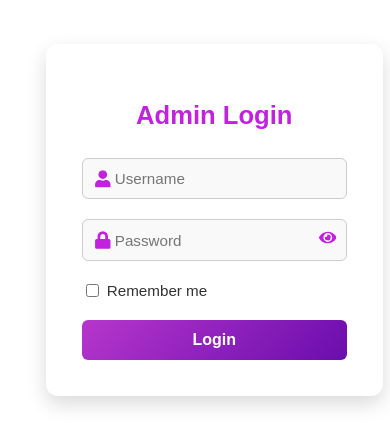
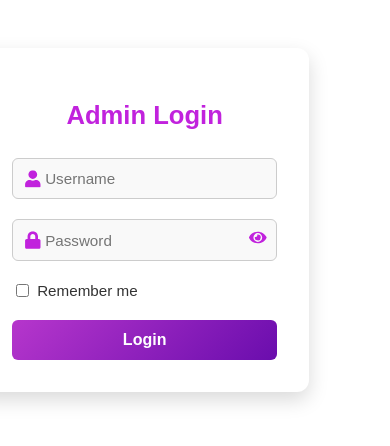
Before and after one commit to Nithya0501/exam-site, a Next.js app: page /admin/login in a window 390 px wide. Shown: the part 210-656 px from the top of the page. Built offline with nearby package versions, Linux system fonts and the light colour scheme; no server answers.

Commit message:
set api globally

```diff
--- a/src/app/admin/dashboard/page.js
+++ b/src/app/admin/dashboard/page.js
@@ -2,6 +2,7 @@
 import { useEffect, useState } from "react";
 import { useRouter } from "next/navigation";
 import styles from "../../../styles/dashboard.module.scss";
+import { apiUrl } from "../../../lib/api";
 
 export default function DashboardPage() {
   const [user, setUser] = useState(null);
@@ -13,7 +14,7 @@ export default function DashboardPage() {
 
     const fetchData = async () => {
       try {
-        const res = await fetch("http://localhost:5000/api/admin/dashboard", {
+        const res = await fetch(apiUrl("/api/admin/dashboard"), {
           headers: { Authorization: `Bearer ${token}` },
         });
         if (res.ok) {
--- a/src/app/globals.scss
+++ b/src/app/globals.scss
@@ -84,6 +84,13 @@ body {
   .admin-content {
     width: 78%;
     margin: 0 0 0 auto;
+
+    @media (max-width: 768px) {
+
+        width: 100%;
+        margin: 0;
+
+    }
   }
 
 }
--- a/src/components/LoginForm.js
+++ b/src/components/LoginForm.js
@@ -3,6 +3,7 @@ import { useState } from "react";
 import { useRouter } from "next/navigation";
 import { FaUser, FaLock, FaEye, FaEyeSlash } from "react-icons/fa";
 import styles from "../styles/LoginForm.module.scss";
+import { apiUrl } from "../lib/api";
 
 export default function LoginPage() {
   const [username, setUsername] = useState("");
@@ -13,7 +14,7 @@ export default function LoginPage() {
 
   const handleLogin = async () => {
     try {
-      const res = await fetch("http://localhost:5000/api/auth/login", {
+      const res = await fetch(apiUrl("/api/auth/login"), {
         method: "POST",
         headers: { "Content-Type": "application/json" },
         body: JSON.stringify({ username, password }),
--- /dev/null
+++ b/src/lib/api.js
@@ -0,0 +1,7 @@
+export const API_BASE_URL = process.env.NEXT_PUBLIC_API_BASE_URL || "http://localhost:5000";
+
+export function apiUrl(path) {
+  if (!path) return API_BASE_URL;
+  if (path.startsWith("/")) return `${API_BASE_URL}${path}`;
+  return `${API_BASE_URL}/${path}`;
+}
--- a/src/styles/AdminSidebar.module.scss
+++ b/src/styles/AdminSidebar.module.scss
@@ -7,7 +7,6 @@ $contrast-hover: #ffffff;
   position: fixed;
   top: 0;
   left: 0;
-  max-width: 240px;
   width: 20%;
   height: 100vh;
   background: $sidebar-bg;
@@ -17,6 +16,7 @@ $contrast-hover: #ffffff;
   padding: 20px 0;
   box-shadow: 2px 0 8px rgba(0, 0, 0, 0.15);
   transition: all 0.3s ease;
+
 
   .logo {
     text-align: center;
@@ -141,6 +141,7 @@ $contrast-hover: #ffffff;
       transform: translateX(0);
     }
   }
+
 }
 
 @media (max-width: 360px) {
--- a/src/styles/LoginForm.module.scss
+++ b/src/styles/LoginForm.module.scss
@@ -8,7 +8,7 @@ $bg-color: #f9f9f9;
   justify-content: center;
   align-items: center;
   height: 100vh;
-  padding: 1rem;
+  padding: 18px;
 
 }
 
@@ -136,7 +136,8 @@ $bg-color: #f9f9f9;
 
 @media (max-width: 768px) {
   .form {
-    max-width: 350px;
+    width: 78%;
+    margin: 0;
     padding: 2rem;
     gap: 1.25rem;
 
@@ -158,7 +159,8 @@ $bg-color: #f9f9f9;
 
 @media (max-width: 1024px) {
   .form {
-    max-width: 400px;
-    padding: 2.25rem;
+    width: 100%;
+    margin: 0;
+    padding-left: 2.25rem;
   }
 }
--- a/src/styles/LoginPage.module.scss
+++ b/src/styles/LoginPage.module.scss
@@ -1,8 +1,8 @@
 .container {
+  background-color: #fff;
+  align-items: center;
+  width: 72%;
+  height: 100vh;
+  justify-content: center;
   display: flex;
-  justify-content: center;
-  align-items: center;
-  height: 100vh;
-  width: 85%;
-  background-color: white;
 }
--- a/src/styles/dashboard.module.scss
+++ b/src/styles/dashboard.module.scss
@@ -6,9 +6,7 @@ $shadow: 0 4px 10px rgba(0, 0, 0, 0.1);
 
 .dashboardContainer {
   display: flex;
-  justify-content: center;
   align-items: center;
-  min-height: 100vh;
   background: $secondary-color;
   padding: 20px;
 }
@@ -17,8 +15,8 @@ $shadow: 0 4px 10px rgba(0, 0, 0, 0.1);
   background: $card-bg;
   border-radius: 12px;
   padding: 40px;
-  max-width: 420px;
-  width: 100%;
+  width: 80%;
+
   text-align: center;
   box-shadow: $shadow;
   transition: transform 0.2s ease;
```
Also changed, not shown: src/app/admin/allpage/page.js (deleted, +0 -25 lines), 1 other file (tests, documents, lock files or other folders).
